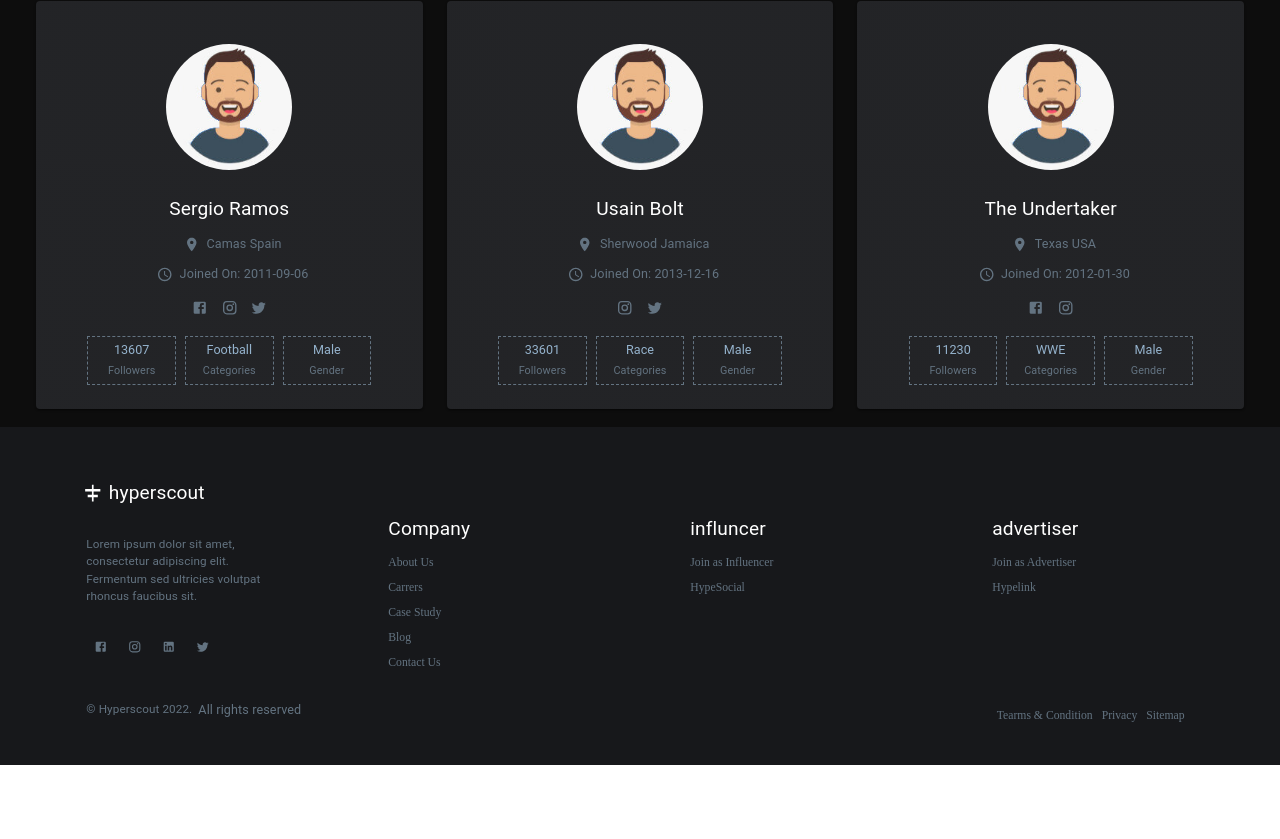
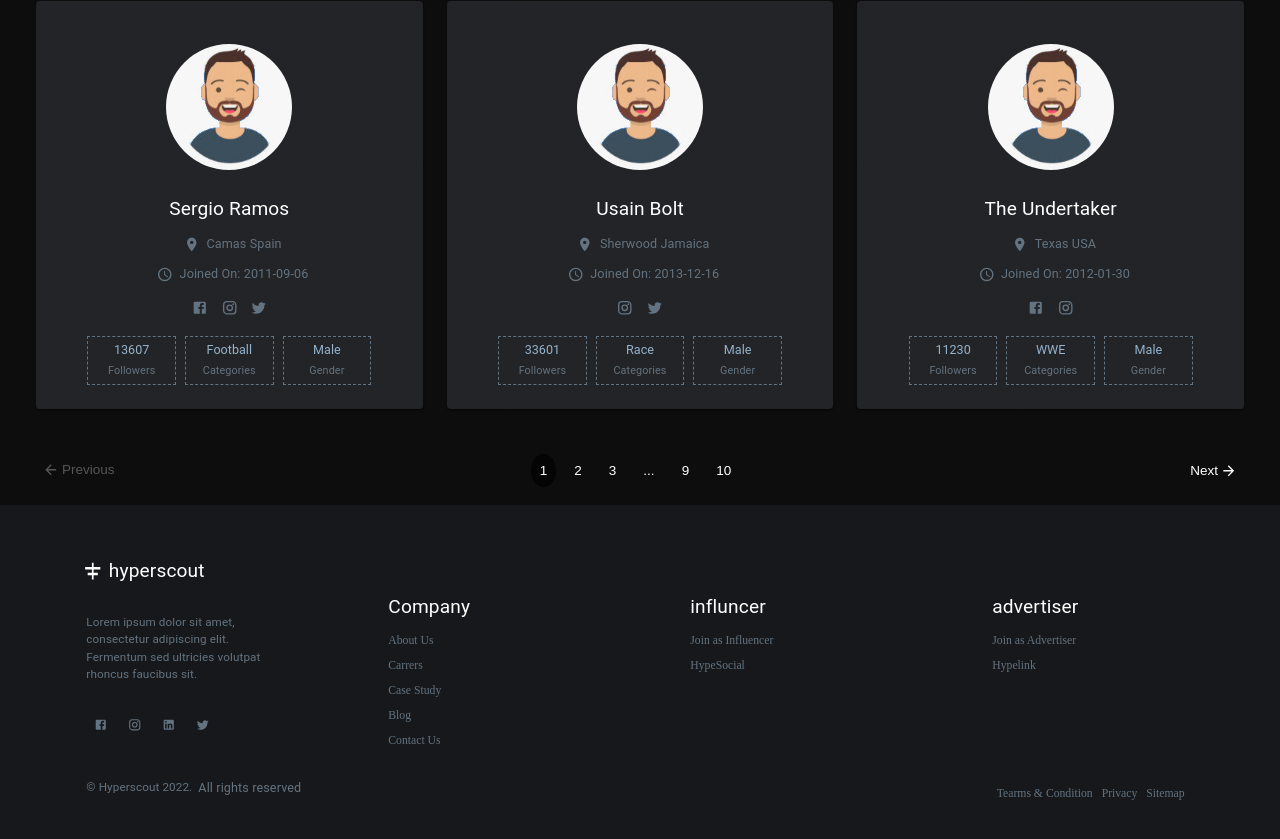
Before and after one commit to saydur970/react_simple_filterable_item_ui, a React (Create React App) app: page / in a window 1280 px wide. Shown: the part 600-1439 px from the top of the page. Before the commit the page ends 1365 px from the top, so only its background shows below. Built offline with nearby package versions, Linux system fonts and the light colour scheme.

Commit message:
pagination completed

```diff
--- a/src/components/dashboard/filter/index.tsx
+++ b/src/components/dashboard/filter/index.tsx
@@ -75,6 +75,7 @@
               />
 
             </Grid>
+
             <Grid item xs={12} container>
               <Button variant="contained"
                 sx={{backgroundColor: '#050405', marginRight: '1.5rem'}}
@@ -86,6 +87,7 @@
                 Apply
               </Button>
             </Grid>
+
           </CardContent>
 
         </Card>
--- a/src/components/dashboard/index.tsx
+++ b/src/components/dashboard/index.tsx
@@ -7,7 +7,7 @@
 import { SearchBar } from './searchBar';
 import { ty_dataItem } from '../../dataset/dataList';
 import { ty_Fetch_StatusT } from '../../types/general.types';
-// import { Paginate } from './paginate';
+import { Paginate } from './paginate';
 import { Filter } from './filter';
 import { filterDataReducer, filterDataReducerInitial }
 from './filter/reducer/filter.reducer';
@@ -17,7 +17,7 @@
 
   const [currentList, setCurrentList] = useState<ty_dataItem[]>([]);
   const [status, setStatus] = useState<ty_Fetch_StatusT>('loading');
-  const [lastPage, setLastPage] = useState(10);
+  const [lastPage] = useState(10);
   const [isFilterMenuOpen, setIsFilterMenuOpen] = useState(false);
   const [filterState, filterDispatch] =
   useReducer(filterDataReducer, filterDataReducerInitial);
@@ -64,7 +64,9 @@
 
       <ProfileList status={status} list={currentList} />
 
-      {/* <Paginate currentPage={currentPage} lastPage={lastPage} /> */}
+      <Paginate currentPage={filterState.page} lastPage={lastPage}
+        filterDispatch={filterDispatch} currentTotalData={currentList.length}
+      />
 
       <Filter isOpen={isFilterMenuOpen} setIsOpen={setIsFilterMenuOpen}
         filterState={filterState} filterDispatch={filterDispatch}
--- a/src/components/dashboard/paginate.tsx
+++ b/src/components/dashboard/paginate.tsx
@@ -1,89 +1,131 @@
-import { FC } from 'react';
+import { useState, useEffect, FC, Dispatch } from 'react';
 import { Grid, IconButton } from '@mui/material';
+import { paginatePage } from '../../utils/paginatePage';
 // icons
 import ArrowBackIcon from '@mui/icons-material/ArrowBack';
 import ArrowForwardIcon from '@mui/icons-material/ArrowForward';
+import { ty_filter_DispatchAction } from './filter/reducer/filter_reducer.type';
+import { useUITheme } from '../../hooks/useUITheme';
+import { DATA_PER_PAGE_LIMIT } from '../../dataset/utilData';
 
 
 interface IComp {
   currentPage: number;
   lastPage: number;
+  filterDispatch: Dispatch<ty_filter_DispatchAction>;
+  currentTotalData: number;
 }
 
-const SLICE_NUM = 2;
-const DISPLAY_NUM = SLICE_NUM * 2 - 1;
-
-export const Paginate: FC<IComp> = ({currentPage, lastPage}) => {
-
-  const renderButton = () => {
-
-    const currentPageIdx = currentPage -1;
-    const pageList = Array.from(Array(lastPage).keys());
-
-    let firstPart = [...pageList.slice(0, SLICE_NUM)];
-    let lastPart = [...pageList.slice(lastPage-SLICE_NUM)];
-    let middelPart: number[] = [];
 
 
-    // if currentPageIdx is on first part
-    if (currentPageIdx >= firstPart[0] &&
-      currentPageIdx <= firstPart[firstPart.length - 1]) {
-      firstPart = [...pageList.slice(0, DISPLAY_NUM)];
+export const Paginate: FC<IComp> =
+({currentPage, lastPage, filterDispatch, currentTotalData}) => {
+
+  const [pageList, setPageList] = useState<(number|null)[]>([]);
+  const { theme } = useUITheme();
+
+  useEffect(() => {
+    setPageList(paginatePage({currentPage, lastPage}))
+  }, [currentPage, lastPage]);
+
+
+  const prevHandler = () => {
+    if(currentPage > 1) {
+      filterDispatch({
+        type: 'page',
+        payload: currentPage-1
+      })
     }
-    // if currentPageIdx is on last part
-    else if (currentPageIdx >= lastPart[0] &&
-      currentPageIdx <= lastPart[lastPart.length - 1]) {
-      lastPart = [...pageList.slice(lastPage - DISPLAY_NUM)];
+  }
+
+  const nextHandler = () => {
+    if(currentTotalData >= DATA_PER_PAGE_LIMIT) {
+      filterDispatch({
+        type: 'page',
+        payload: currentPage+1
+      })
     }
-    else {
-      middelPart = [currentPageIdx-1, currentPageIdx, currentPageIdx+1]
+  };
+
+  const targetPageHandler = (pageIdx: number) => {
+
+    let targetPage: number|null = null;
+
+    // if pageIdx has actual page
+    if (pageList[pageIdx] !== null) {
+      targetPage = pageList[pageIdx]
+    }
+    // if previous idx of pageIdx has actual page
+    else if (pageList[pageIdx-1] !== null) {
+      targetPage = pageList[pageIdx-1]
+    }
+    // if next idx of pageIdx has actual page
+    else if (pageList[pageIdx+1] !== null) {
+      targetPage = pageList[pageIdx+1]
     }
 
-    let pageNumList: (number|null)[] = [...firstPart];
-
-    // add middle part
-    if([0, 1].includes(middelPart[0] - firstPart[firstPart.length-1])) {
-      pageNumList = [...pageNumList, ...middelPart]
+    if(targetPage !== null) {
+      filterDispatch({
+        type: 'page',
+        payload: targetPage
+      })
     }
-    else {
-      pageNumList = [...pageNumList, null, ...middelPart]
-    }
-
-    // add last part
-    if(
-      [0, 1].includes(lastPart[0]-middelPart[middelPart.length-1]) ||
-      pageNumList[pageNumList.length-1] === null
-    ) {
-      pageNumList = [...pageNumList, ...lastPart]
-    }
-    else {
-      pageNumList = [...pageNumList, null, ...lastPart]
-    }
-
 
   }
 
-  renderButton()
+  const buttonListRender = () => {
+
+    return pageList.map((el, idx) => (
+
+      <IconButton key={idx} onClick={()=> targetPageHandler(idx)}
+        sx={{
+          marginRight: '1rem',
+          padding: '1rem',
+          backgroundColor: el === currentPage ?
+          theme.palette.highlight.main : 'transparent'
+        }}
+        disabled={currentTotalData < DATA_PER_PAGE_LIMIT && idx+1 >= currentPage}
+      >
+        {el !== null ? el: '...'}
+      </IconButton>
+
+    ))
+
+  }
 
 
 
   return (
-    <Grid item xs={12} container sx={{marginTop: '2rem'}} >
+    <Grid item xs={12} container sx={{marginTop: '5rem'}} >
 
       <Grid item xs={2} >
-        <IconButton>
+        <IconButton onClick={prevHandler} disabled={currentPage <= 1} >
           <ArrowBackIcon sx={{transform: 'scale(1.2)', marginRight: '0.5rem'}} /> Previous
         </IconButton>
       </Grid>
 
 
-      <Grid item xs={8} >
+      <Grid item xs={8} container justifyContent="center" >
+
+        {
+          buttonListRender()
+        }
+
+        {/* {
+          pageList.map(el => {
+            if(el !== null) {
+              return
+            }
+          })
+        } */}
 
       </Grid>
 
 
       <Grid item xs={2} container justifyContent="flex-end" >
-        <IconButton >
+        <IconButton onClick={nextHandler}
+          disabled={currentTotalData < DATA_PER_PAGE_LIMIT}
+        >
           Next <ArrowForwardIcon sx={{transform: 'scale(1.2)', marginLeft: '0.5rem'}}/>
         </IconButton>
       </Grid>
--- /dev/null
+++ b/src/components/shared/process.tsx
@@ -0,0 +1,23 @@
+import { FC } from 'react';
+import {CircularProgress, Box} from '@mui/material';
+
+interface IComp {
+  size?: string;
+  height?: number;
+}
+
+export const Progress: FC<IComp> = ({size, height}) => {
+
+  const sz = size || '15rem';
+  let ht = '60vh';
+  if(height) {
+    ht = `${height}vh`
+  }
+
+  return (
+    <Box sx={{ display: 'flex', height: ht, width: '100%',
+      justifyContent: 'center', alignItems: 'center' }}>
+      <CircularProgress size={sz} thickness={2} color="primary" />
+    </Box>
+  );
+};
--- a/src/dataset/fetchData.ts
+++ b/src/dataset/fetchData.ts
@@ -1,5 +1,6 @@
 import { dataList, ty_countryList, ty_industry_category,
   ty_industry_name, ty_gender, ty_social_media } from "./dataList";
+import { DATA_PER_PAGE_LIMIT } from "./utilData";
 
 interface IFetchData {
   name: string;
@@ -14,7 +15,6 @@
   totalFollower: number;
 }
 
-const DOC_LIMIT = 6;
 
 export const fetchData =
 ({ name, page, country, gender, industry, totalFollower, social_media }: IFetchData) => {
@@ -68,8 +68,8 @@
 
   // ========== pagination ============
   if(page >= 1) {
-    const startIdx = (page-1)*DOC_LIMIT;
-    list = [...list.slice(startIdx, startIdx+DOC_LIMIT)];
+    const startIdx = (page-1)*DATA_PER_PAGE_LIMIT;
+    list = [...list.slice(startIdx, startIdx+DATA_PER_PAGE_LIMIT)];
   }
 
 
--- a/src/dataset/utilData.ts
+++ b/src/dataset/utilData.ts
@@ -12,6 +12,8 @@
   'Public figure': [ 'Politician' ],
 
 }
+
+export const DATA_PER_PAGE_LIMIT = 6;
 
 export const data_CountryList: ty_countryList[] = [
   'Croatia', 'UK', 'USA', 'Bangladesh', 'Spain', 'Jamaica', 'India'
--- /dev/null
+++ b/src/utils/paginatePage.ts
@@ -0,0 +1,79 @@
+const SLICE_NUM = 2;
+const DISPLAY_NUM = SLICE_NUM * 2 - 1;
+
+interface Iparam {
+  currentPage: number;
+  lastPage: number;
+}
+
+export const paginatePage = ({ currentPage, lastPage}: Iparam) => {
+
+  const currentPageIdx = currentPage -1;
+  const pageList = Array.from(Array(lastPage).keys());
+
+  let firstPart = [...pageList.slice(0, SLICE_NUM)];
+  let lastPart = [...pageList.slice(lastPage-SLICE_NUM)];
+  let middelPart: number[] = [];
+
+
+  // if currentPageIdx is on first part
+  if (currentPageIdx >= firstPart[0] &&
+    currentPageIdx <= firstPart[firstPart.length - 1]) {
+    firstPart = [...pageList.slice(0, DISPLAY_NUM)];
+  }
+  // if currentPageIdx is on last part
+  else if (currentPageIdx >= lastPart[0] &&
+    currentPageIdx <= lastPart[lastPart.length - 1]) {
+    lastPart = [...pageList.slice(lastPage - DISPLAY_NUM)];
+  }
+  else if(
+   ( currentPageIdx > firstPart[firstPart.length-1]) &&
+   ( currentPageIdx < lastPart[0])
+  ) {
+    // middelPart = [currentPageIdx-1, currentPageIdx, currentPageIdx+1]
+    let newMiddle: number[] = [currentPageIdx];
+
+    // if prev middle part is exist?
+    if(currentPageIdx-1 !== firstPart[firstPart.length-1]) {
+      newMiddle = [currentPageIdx-1, ...newMiddle];
+    }
+
+    // if next middle part is exist?
+    if(currentPageIdx+1 !== lastPart[0]) {
+      newMiddle = [...newMiddle, currentPageIdx+1];
+    }
+
+    middelPart = [...newMiddle];
+
+  }
+
+  let pageNumList: (number|null)[] = [...firstPart];
+
+  // add middle part
+  if([0, 1].includes(middelPart[0] - firstPart[firstPart.length-1])) {
+    pageNumList = [...pageNumList, ...middelPart]
+  }
+  else {
+    pageNumList = [...pageNumList, null, ...middelPart]
+  }
+
+  // add last part
+  if(
+    [0, 1].includes(lastPart[0]-middelPart[middelPart.length-1]) ||
+    pageNumList[pageNumList.length-1] === null
+  ) {
+    pageNumList = [...pageNumList, ...lastPart]
+  }
+  else {
+    pageNumList = [...pageNumList, null, ...lastPart]
+  }
+
+  const finalList = pageNumList.map(el => {
+    if(el !== null) return el+1;
+    return el;
+  });
+
+  return finalList;
+
+
+}
```
Also changed, not shown: src/components/dashboard/profileList/index.tsx (+16 -4 lines).
